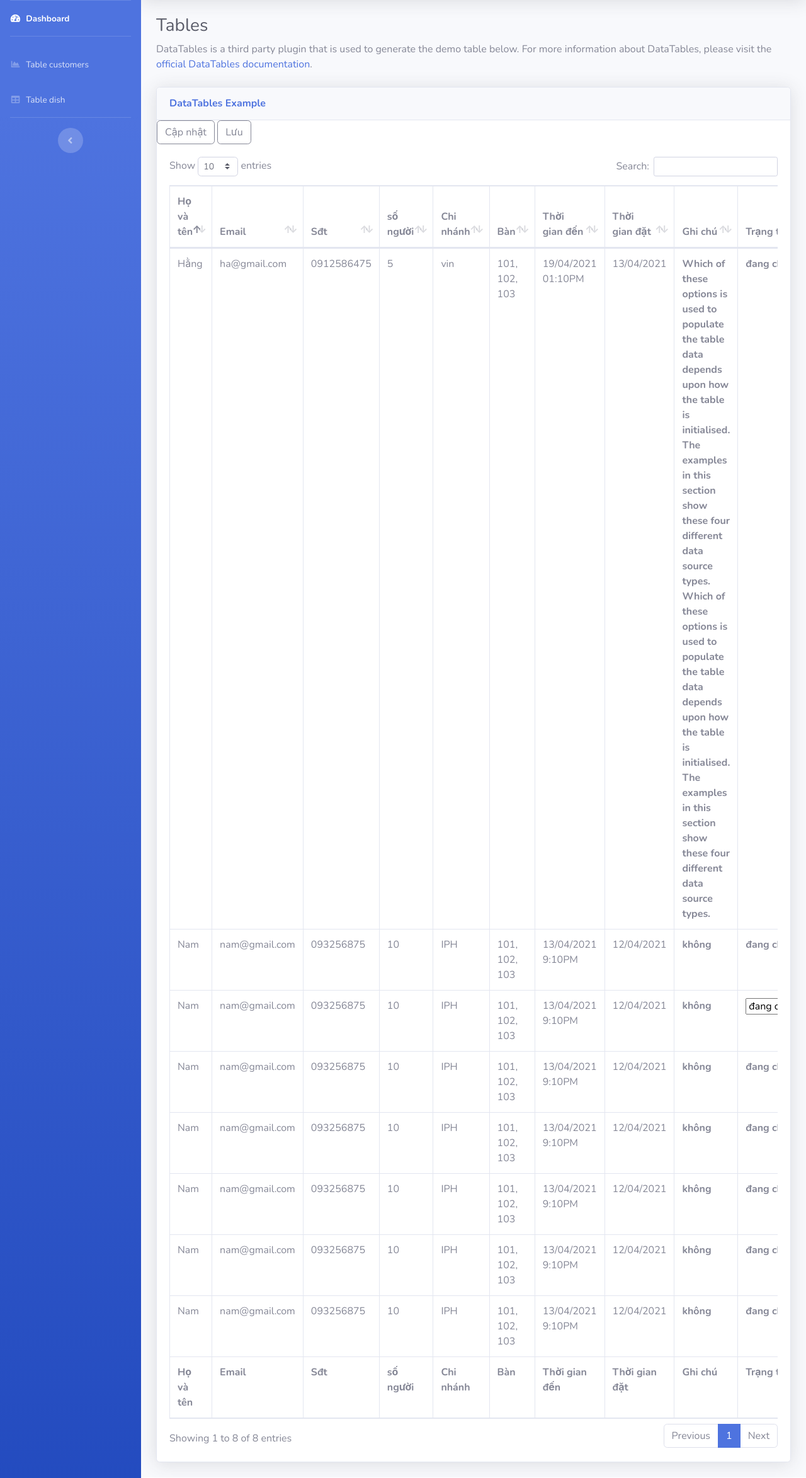
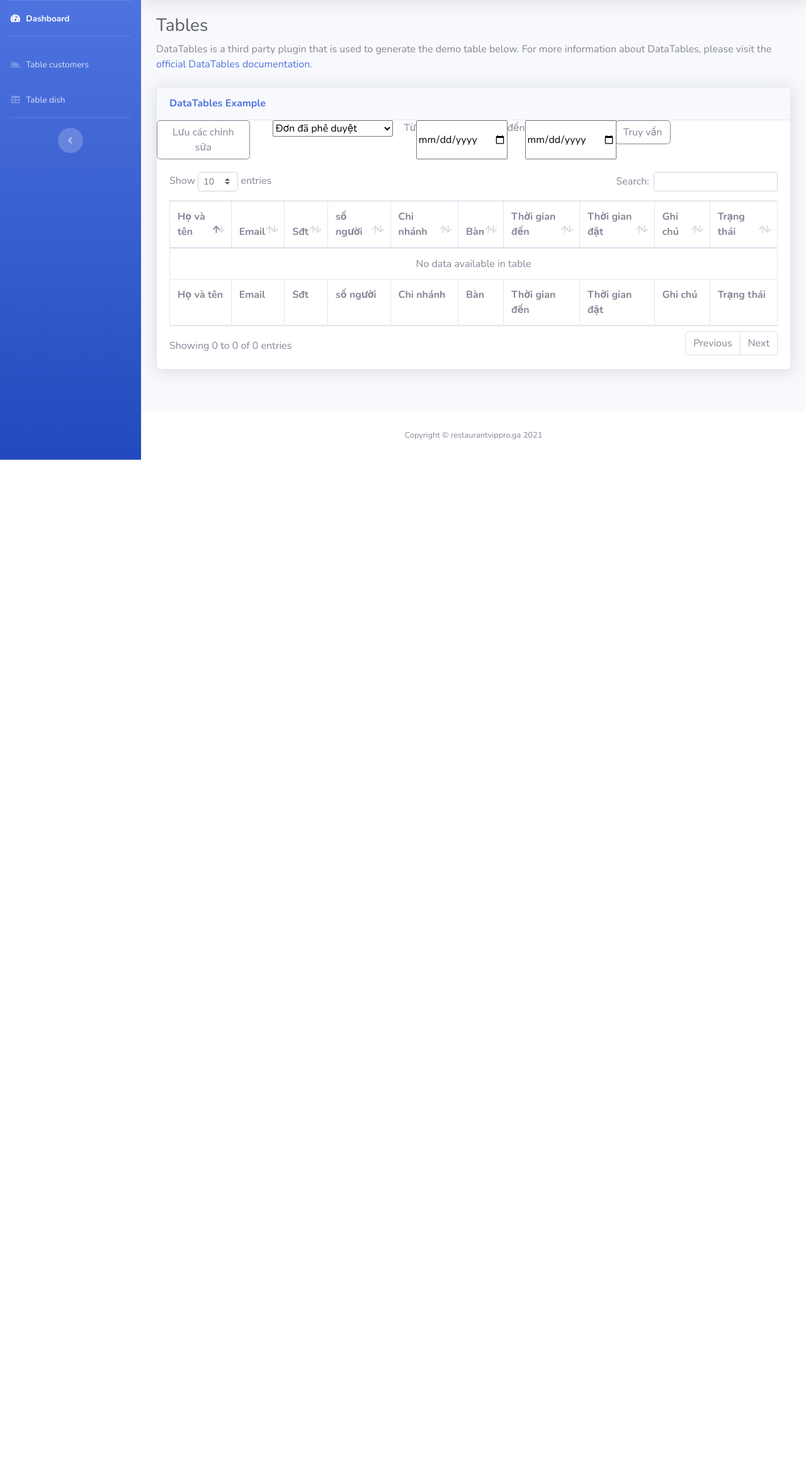
Before and after one commit to truongnam1/btl_database, a PHP site: page /dashboard/table-customer.php in a window 1280 px wide. Shown: the part 70-2417 px from the top of the page at 63% size. After the commit the page ends 800 px from the top, so only its background shows below. Run offline with PHP 8.4, Linux system fonts and the light colour scheme.

Commit message:
bổ sung chức năng trang table-customer

```diff
--- a/dashboard/js/demo/datatables-demo.js
+++ b/dashboard/js/demo/datatables-demo.js
@@ -1,4 +1,7 @@
 // Call the dataTables jQuery plugin
 $(document).ready(function() {
-  $('#dataTable').DataTable();
+    $('#dataTable').DataTable({
+        autoFill: true
+    });
+
 });
--- a/dashboard/table-customer.php
+++ b/dashboard/table-customer.php
@@ -11,6 +11,9 @@
 
     <title>Table customer</title>
 
+    <!-- js -->
+    <!-- <script src="https://ajax.googleapis.com/ajax/libs/jquery/3.5.1/jquery.min.js"></script> -->
+    <script src="https://code.jquery.com/jquery-3.5.0.js"></script>
     <!-- Custom fonts for this template -->
     <link href="vendor/fontawesome-free/css/all.min.css" rel="stylesheet" type="text/css">
     <link href="https://fonts.googleapis.com/css?family=Nunito:200,200i,300,300i,400,400i,600,600i,700,700i,800,800i,900,900i" rel="stylesheet">
@@ -21,6 +24,8 @@
     <!-- Custom styles for this page -->
     <link href="vendor/datatables/dataTables.bootstrap4.min.css" rel="stylesheet">
 
+    <!-- custom js -->
+    <script src="./js/table-customer/table_customer.js"></script>
 </head>
 
 <body id="page-top">
@@ -59,9 +64,34 @@
                         <div class="card-header py-3">
                             <h6 class="m-0 font-weight-bold text-primary">DataTables Example</h6>
                         </div>
-                        <div>
-                            <button class="btn btn-outline-secondary">Cập nhật</button>
-                            <button class="btn btn-outline-secondary">Lưu</button>
+                        <div class="row">
+                            <div class="col-2">
+                                <button class="btn btn-outline-secondary">Lưu các chỉnh sửa</button>
+                            </div>
+                            <div class="d-flex col-10" id="form-query">
+                                <div class="col-3">
+                                    <select name="type-status" id="type-status">
+                                        <option value="allowed">Đơn đã phê duyệt</option>
+                                        <option value="waiting">Đơn đã chưa phê duyệt</option>
+                                        <option value="not allowed">Đơn đã huỷ</option>
+                                        <option value="all">All</option>
+                                    </select>
+                                </div>
+                                <div class="col-5 d-flex">
+
+                                    <p>Từ</p>
+                                    <input type="date" name="dateForm" id="dateForm">
+                                    <p>đến</p>
+                                    <input type="date" name="dateTo" id="dateTo">
+                                </div class="col-3 d-flex">
+                                <!-- <button type="submit" class="btn btn-outline-secondary">Try vấn</button> -->
+                                <div id="btn-query">
+                                    <button class="btn btn-outline-secondary">Truy vấn</button>
+                                </div>
+                            </div>
+                            <div>
+
+                            </div>
                         </div>
                         <div class="card-body">
                             <div class="table-responsive">
@@ -94,7 +124,7 @@
                                             <th>Trạng thái</th>
                                         </tr>
                                     </tfoot>
-                                    <tbody>
+                                    <!-- <tbody>
                                         <tr>
                                             <td>Nam</td>
                                             <td>nam@gmail.com</td>
@@ -107,99 +137,8 @@
                                             <th>không</th>
                                             <th>đang chờ phê duyệt</th>
                                         </tr>
-                                        <tr>
-                                            <td>Hằng</td>
-                                            <td>ha@gmail.com</td>
-                                            <td>0912586475</td>
-                                            <td>5</td>
-                                            <td>vin</td>
-                                            <td>101, 102, 103</td>
-                                            <td>19/04/2021 01:10PM</td>
-                                            <td>13/04/2021</td>
-                                            <th>Which of these options is used to populate the table data
-                                                depends upon how the table is initialised.
-                                                The examples in this section show these four different data source types.
-                                                Which of these options is used to populate the table data depends upon
-                                                how the table is initialised. The examples in this section show these four different data source types.</th>
-                                            <th>đang chờ phê duyệt</th>
-                                        </tr>
-                                        <tr>
-                                            <td>Nam</td>
-                                            <td>nam@gmail.com</td>
-                                            <td>093256875</td>
-                                            <td>10</td>
-                                            <td>IPH</td>
-                                            <td>101, 102, 103</td>
-                                            <td>13/04/2021 9:10PM</td>
-                                            <td>12/04/2021</td>
-                                            <th>không</th>
-                                            <th><select name="" id="">
-                                                    <option value="">đang chờ phê duyệt</option>
-                                                    <option value="">đã phê duyệt</option>
-                                                    <option value="">đã huỷ</option>
-                                                </select></th>
-                                        </tr>
-                                        <tr>
-                                            <td>Nam</td>
-                                            <td>nam@gmail.com</td>
-                                            <td>093256875</td>
-                                            <td>10</td>
-                                            <td>IPH</td>
-                                            <td>101, 102, 103</td>
-                                            <td>13/04/2021 9:10PM</td>
-                                            <td>12/04/2021</td>
-                                            <th>không</th>
-                                            <th>đang chờ phê duyệt</th>
-                                        </tr>
-                                        <tr>
-                                            <td>Nam</td>
-                                            <td>nam@gmail.com</td>
-                                            <td>093256875</td>
-                                            <td>10</td>
-                                            <td>IPH</td>
-                                            <td>101, 102, 103</td>
-                                            <td>13/04/2021 9:10PM</td>
-                                            <td>12/04/2021</td>
-                                            <th>không</th>
-                                            <th>đang chờ phê duyệt</th>
-                                        </tr>
-                                        <tr>
-                                            <td>Nam</td>
-                                            <td>nam@gmail.com</td>
-                                            <td>093256875</td>
-                                            <td>10</td>
-                                            <td>IPH</td>
-                                            <td>101, 102, 103</td>
-                                            <td>13/04/2021 9:10PM</td>
-                                            <td>12/04/2021</td>
-                                            <th>không</th>
-                                            <th>đang chờ phê duyệt</th>
-                                        </tr>
-                                        <tr>
-                                            <td>Nam</td>
-                                            <td>nam@gmail.com</td>
-                                            <td>093256875</td>
-                                            <td>10</td>
-                                            <td>IPH</td>
-                                            <td>101, 102, 103</td>
-                                            <td>13/04/2021 9:10PM</td>
-                                            <td>12/04/2021</td>
-                                            <th>không</th>
-                                            <th>đang chờ phê duyệt</th>
-                                        </tr>
-                                        <tr>
-                                            <td>Nam</td>
-                                            <td>nam@gmail.com</td>
-                                            <td>093256875</td>
-                                            <td>10</td>
-                                            <td>IPH</td>
-                                            <td>101, 102, 103</td>
-                                            <td>13/04/2021 9:10PM</td>
-                                            <td>12/04/2021</td>
-                                            <th>không</th>
-                                            <th>đang chờ phê duyệt</th>
-                                        </tr>
-                                    </tbody>
+
+                                    </tbody> -->
                                 </table>
                             </div>
                         </div>
@@ -266,7 +205,9 @@
     <script src="vendor/datatables/dataTables.bootstrap4.min.js"></script>
 
     <!-- Page level custom scripts -->
-    <script src="js/demo/datatables-demo.js"></script>
+    <!-- <script src="js/demo/datatables-demo.js"></script> -->
+    <script src="js/table-customer/datatables-customer.js"></script>
+
 
 </body>
 
--- a/main_menu.php
+++ b/main_menu.php
@@ -9,10 +9,10 @@
     <div class="collapse navbar-collapse" id="navbarSupportedContent">
       <ul class="navbar-nav mr-auto" >
         <li class="nav-item active">
-          <a class="nav-link" href="#">Trang chủ<span class="sr-only">(current)</span></a>
+          <a class="nav-link" href="<?php echo $_SERVER['HTTP_HOST'];?>/index_main.php">Trang chủ<span class="sr-only">(current)</span></a>
         </li>
         <li class="nav-item">
-          <a class="nav-link" href="#">Thực đơn</a>
+          <a class="nav-link" href="http://<?php echo $_SERVER['SERVER_NAME']; ?>/btl_database/thuc-don/">Thực đơn</a>
         </li>
         <li class="nav-item">
           <a class="nav-link" href="#">đặt hàng</a>
```
Also changed, not shown: back_end/dashboard/table-customer.php (+76 -0 lines), dashboard/js/table-customer/datatables-customer.js (added, +7 -0 lines), dashboard/js/table-customer/table_customer.js (added, +90 -0 lines), dashboard/js/table-customer/text.php (added, +10 -0 lines), dashboard/test/data.php (added, +10 -0 lines), dashboard/test/json_demo.txt (added, +1 -0 lines), dashboard/test/soghe.php (added, +81 -0 lines), dashboard/test/t3.php (+16 -16 lines), dashboard/test/test_ajax-jquery.php (added, +63 -0 lines), thuc-don/thuc-don.js (+13 -11 lines), dashboard/test/vd1.js (added).
